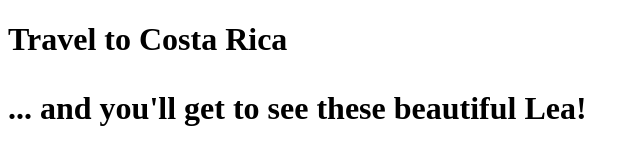
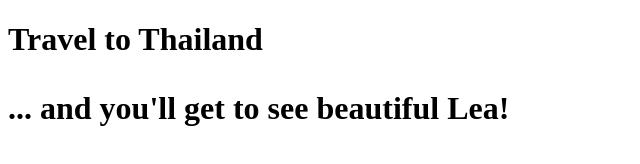
Before and after one commit to Peter-Goudis/Peter-Goudis.github.io, a plain HTML site: page index.html in a window 1280 px wide. Shown: the whole page, without its empty margins (0-640 px from the left). Drawn offline with Linux system fonts and the light colour scheme.

Commit message:
Update index.html

```diff
--- a/index.html
+++ b/index.html
@@ -6,8 +6,8 @@
     </head>
     <body>
 
-        <h1>Travel to Costa Rica</hl>
+        <h1>Travel to Thailand</hl>
 
-        <p>... and you'll get to see these beautiful Lea!</p>
+        <p>... and you'll get to see beautiful Lea!</p>
     </body>
 </html>
```
